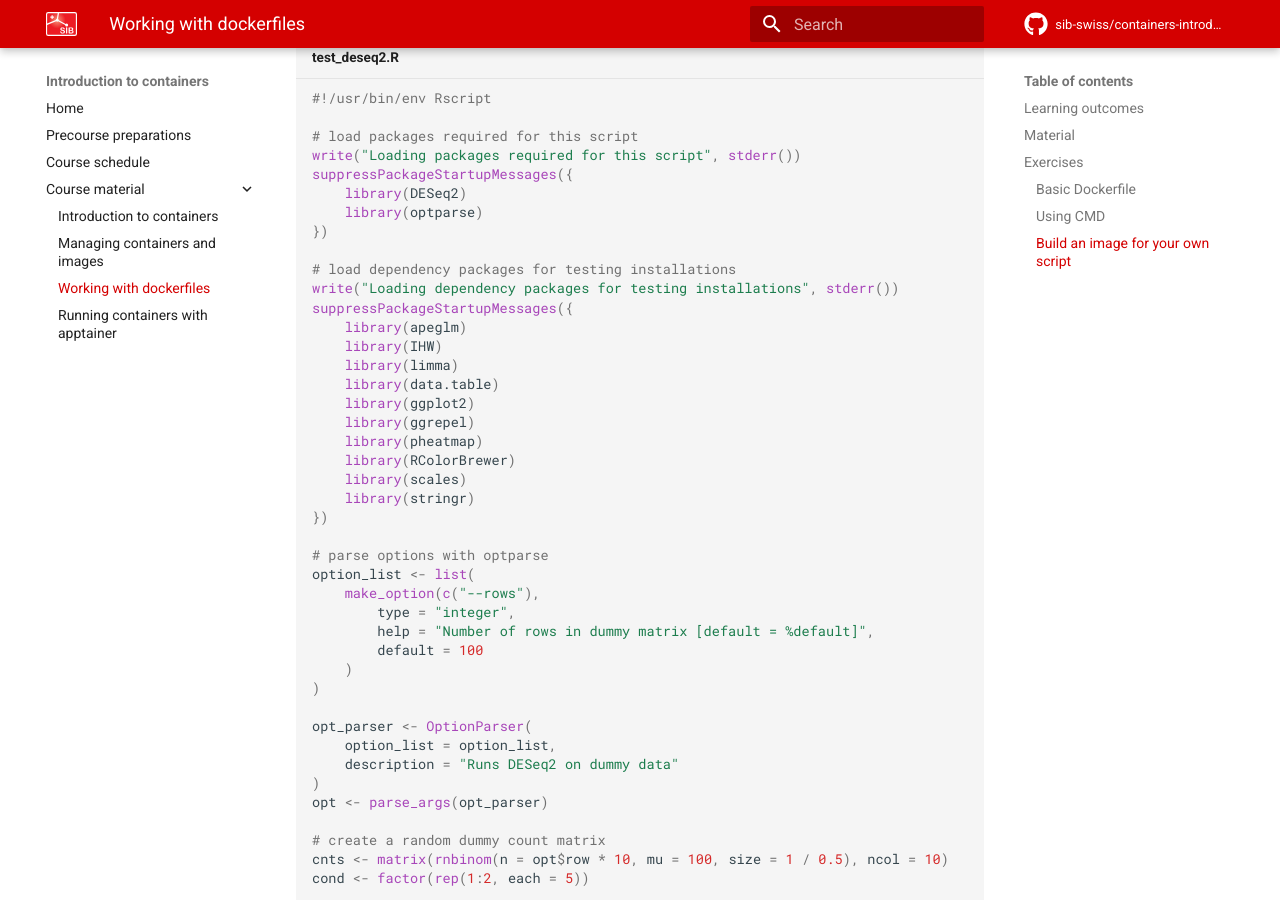
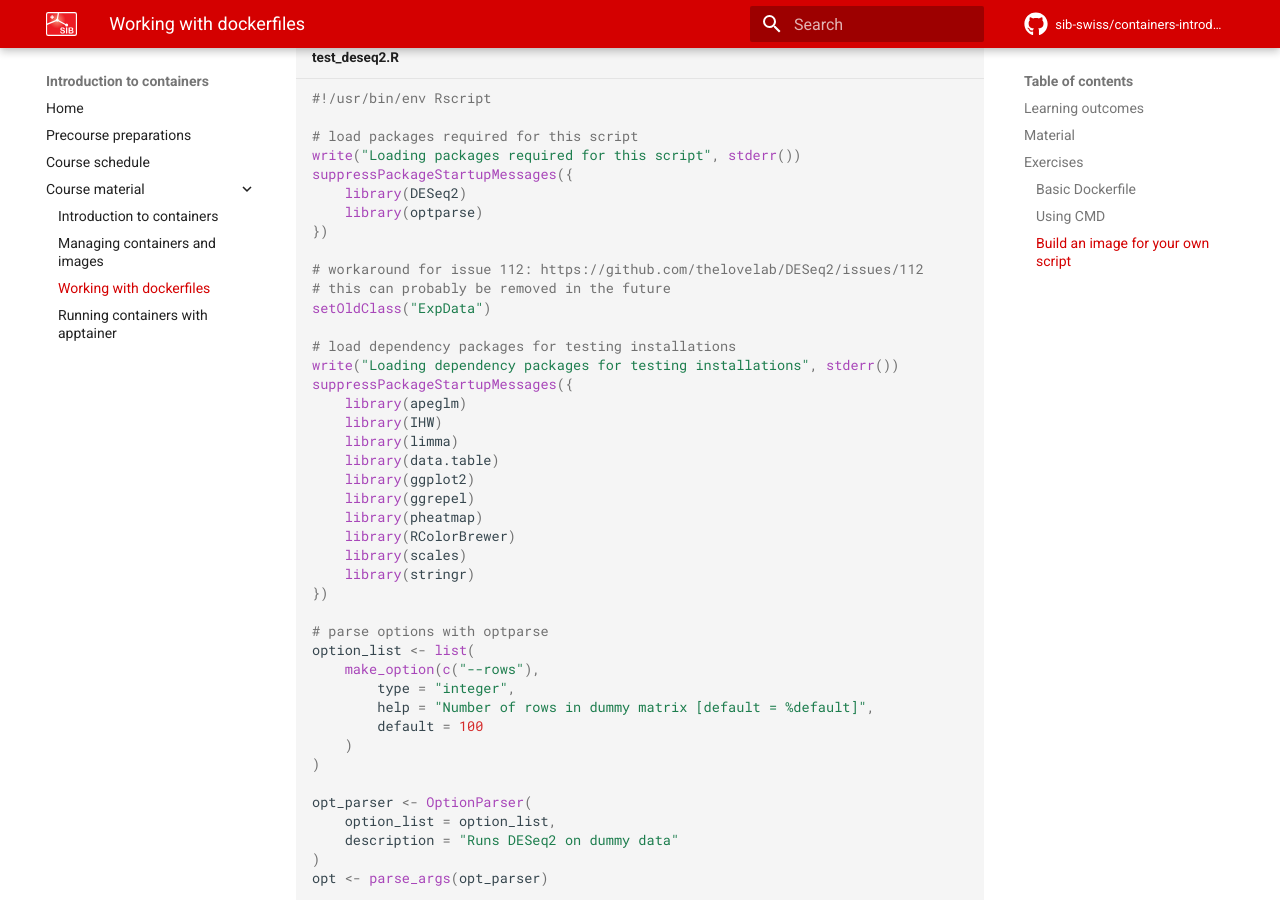
Before and after one commit to sib-swiss/containers-introduction-training, an MkDocs documentation site: the page built from docs/course_material/day1/dockerfiles.md, in a window 1280 px wide and 900 px high, scrolled down 3488 px. Built offline with MkDocs 1.6.1 and Material for MkDocs 9.7.7, drawn with Linux system fonts in a browser that asks for light colours; comment, search, counter and statistics services are not loaded; the version menu is left out.

Commit message:
updates deseq2 script also on website

````diff
--- a/docs/course_material/day1/dockerfiles.md
+++ b/docs/course_material/day1/dockerfiles.md
@@ -208,6 +208,10 @@ Often containers are built for a specific purpose. For example, you can use a co
         library(optparse)
     })
 
+    # workaround for issue 112: https://github.com/thelovelab/DESeq2/issues/112
+    # this can probably be removed in the future
+    setOldClass("ExpData")
+
     # load dependency packages for testing installations
     write("Loading dependency packages for testing installations", stderr())
     suppressPackageStartupMessages({
@@ -251,6 +255,7 @@ Often containers are built for a specific purpose. For example, you can use a co
 
     # print results to stdout
     print(res)
+
 
     ```
 
````
